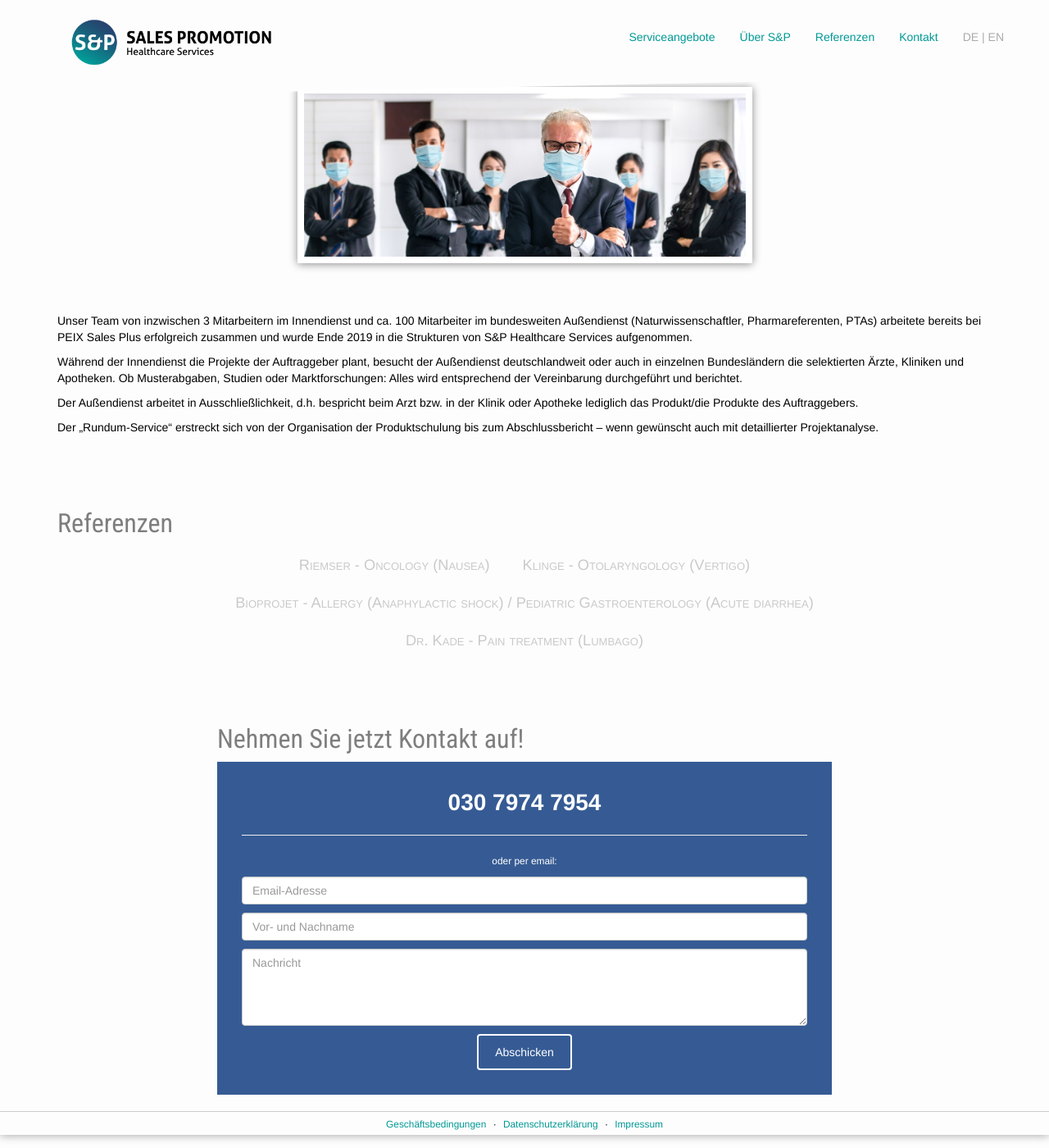
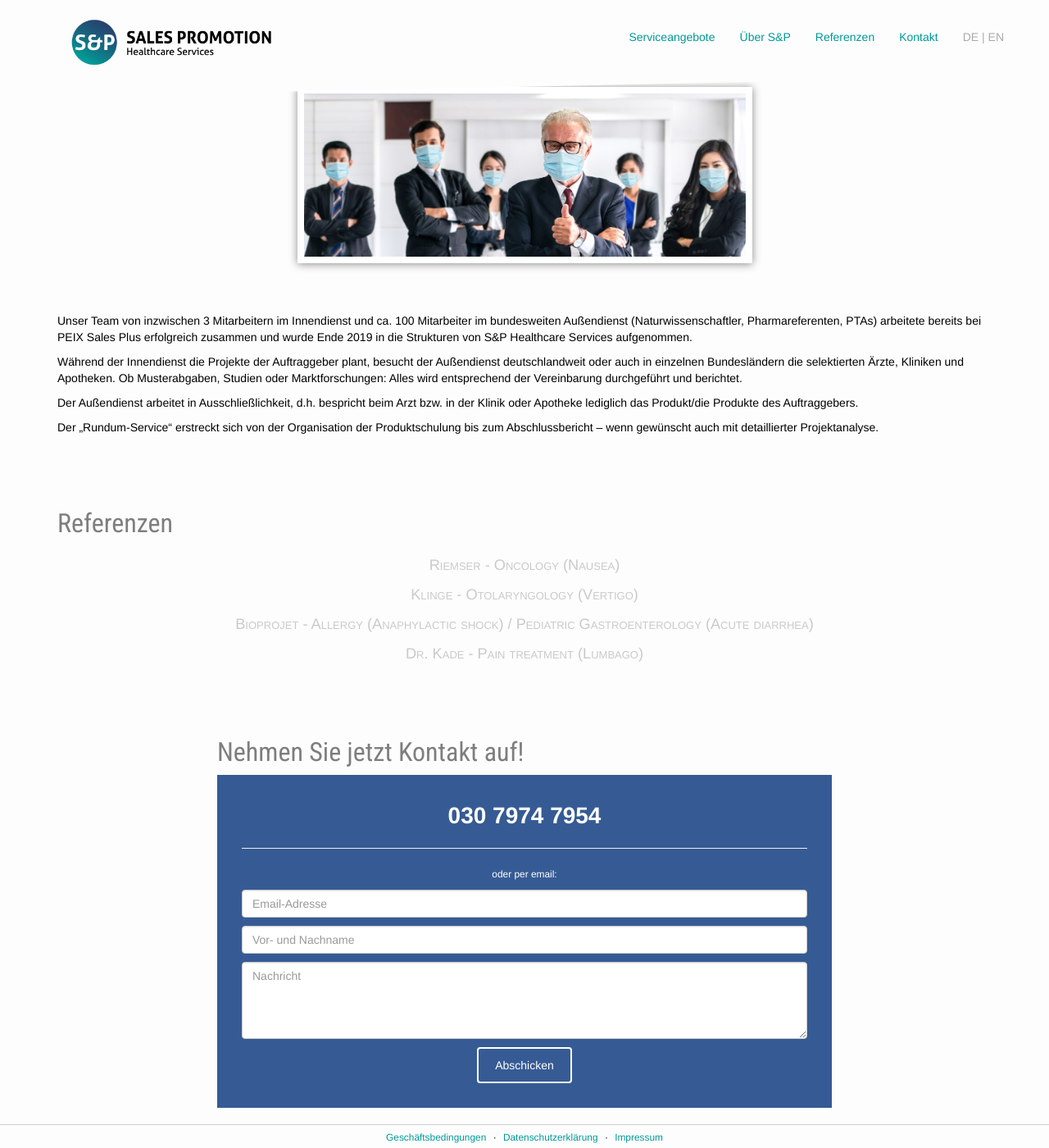
Before and after one commit to samlawski/sp-healthcare, a Jekyll site: the page built from index.html, in a window 1280 px wide and 1400 px high, scrolled down 835 px. Shown: the whole window at 82% size. Built offline with Jekyll 4.4.1, drawn with Linux system fonts in a browser that asks for light colours; nearby versions of some CDN libraries.

Commit message:
center all referenzen

```diff
--- a/_sass/_frontpage.scss
+++ b/_sass/_frontpage.scss
@@ -30,9 +30,7 @@
 
 .index__referenzen {
   .referenzen-wrapper {
-    display: flex;
-    flex-wrap: wrap;
-    justify-content: center;
+    text-align: center;
   }
 
   .referenz {
```
